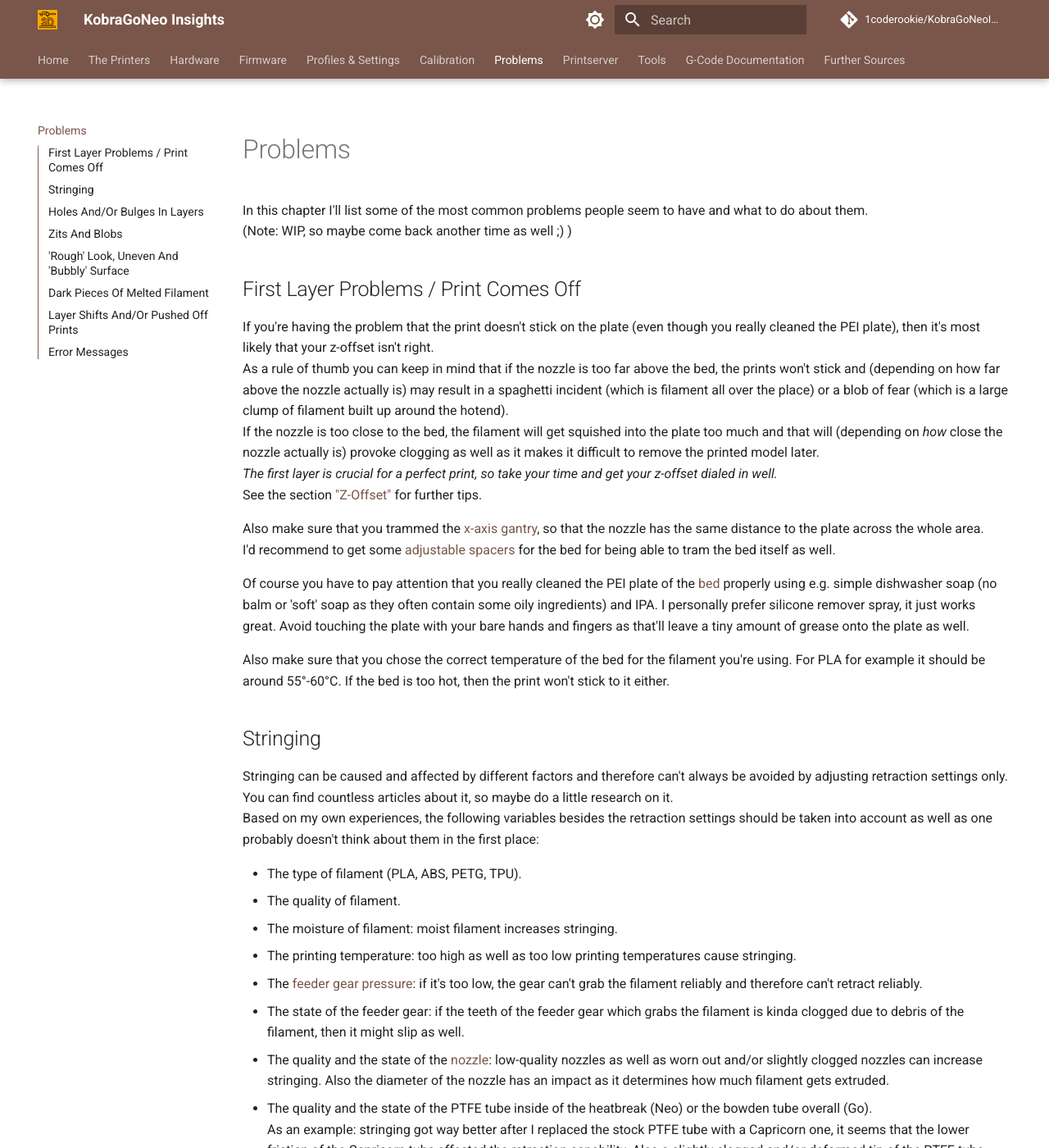
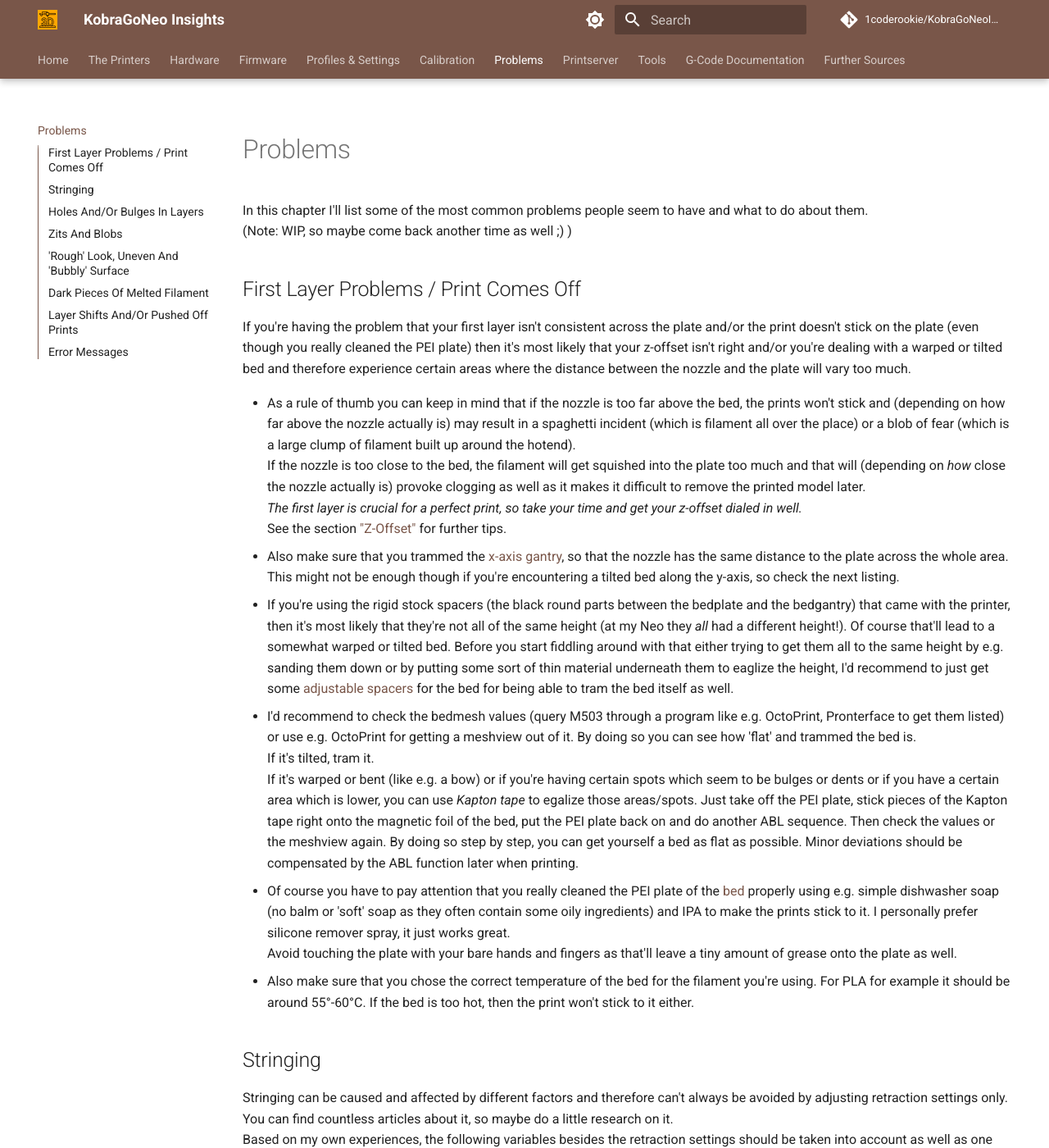
Before and after one commit to 1coderookie/KobraGoNeoInsights, an MkDocs documentation site: the page built from docs/problems.md, in a window 1280 px wide and 1400 px high. Shown: the whole window at 82% size. Built offline with MkDocs 1.6.1 and Material for MkDocs 9.7.7, drawn with Linux system fonts in a browser that asks for light colours; comment, search, counter and statistics services are not loaded.

Commit message:
Update problems.md

```diff
--- a/docs/problems.md
+++ b/docs/problems.md
@@ -5,18 +5,21 @@ In this chapter I'll list some of the most common problems people seem to have a
 (Note: WIP, so maybe come back another time as well ;) )
 
 ## First Layer Problems / Print Comes Off
-If you're having the problem that the print doesn't stick on the plate (even though you really cleaned the PEI plate), then it's most likely that your z-offset isn't right.
-As a rule of thumb you can keep in mind that if the nozzle is too far above the bed, the prints won't stick and (depending on how far above the nozzle actually is) may result in a spaghetti incident (which is filament all over the place) or a blob of fear (which is a large clump of filament built up around the hotend).
-If the nozzle is too close to the bed, the filament will get squished into the plate too much and that will (depending on *how* close the nozzle actually is) provoke clogging as well as it makes it difficult to remove the printed model later.
-*The first layer is crucial for a perfect print, so take your time and get your z-offset dialed in well.*
-See the section ["Z-Offset"](calibration.md#z-offset) for further tips.
+If you're having the problem that your first layer isn't consistent across the plate and/or the print doesn't stick on the plate (even though you really cleaned the PEI plate) then it's most likely that your z-offset isn't right and/or you're dealing with a warped or tilted bed and therefore experience certain areas where the distance between the nozzle and the plate will vary too much.
 
-Also make sure that you trammed the [x-axis gantry](hardware/axes.md#x-axis-gantry), so that the nozzle has the same distance to the plate across the whole area.
-I'd recommend to get some [adjustable spacers](hardware/bed.md#different-spacers) for the bed for being able to tram the bed itself as well.
+- As a rule of thumb you can keep in mind that if the nozzle is too far above the bed, the prints won't stick and (depending on how far above the nozzle actually is) may result in a spaghetti incident (which is filament all over the place) or a blob of fear (which is a large clump of filament built up around the hotend).
+  If the nozzle is too close to the bed, the filament will get squished into the plate too much and that will (depending on *how* close the nozzle actually is) provoke clogging as well as it makes it difficult to remove the printed model later.
+  *The first layer is crucial for a perfect print, so take your time and get your z-offset dialed in well.*
+  See the section ["Z-Offset"](calibration.md#z-offset) for further tips.
+- Also make sure that you trammed the [x-axis gantry](hardware/axes.md#x-axis-gantry), so that the nozzle has the same distance to the plate across the whole area. This might not be enough though if you're encountering a tilted bed along the y-axis, so check the next listing.
+- If you're using the rigid stock spacers (the black round parts between the bedplate and the bedgantry) that came with the printer, then it's most likely that they're not all of the same height (at my Neo they *all* had a different height!). Of course that'll lead to a somewhat warped or tilted bed. Before you start fiddling around with that either trying to get them all to the same height by e.g. sanding them down or by putting some sort of thin material underneath them to eaglize the height, I'd recommend to just get some [adjustable spacers](hardware/bed.md#different-spacers) for the bed for being able to tram the bed itself as well.
+- I'd recommend to check the bedmesh values (query M503 through a program like e.g. OctoPrint, Pronterface to get them listed) or use e.g. OctoPrint for getting a meshview out of it. By doing so you can see how 'flat' and trammed the bed is.
+  If it's tilted, tram it.
+  If it's warped or bent (like e.g. a bow) or if you're having certain spots which seem to be bulges or dents or if you have a certain area which is lower, you can use *Kapton tape* to egalize those areas/spots. Just take off the PEI plate, stick pieces of the Kapton tape right onto the magnetic foil of the bed, put the PEI plate back on and do another ABL sequence. Then check the values or the meshview again. By doing so step by step, you can get yourself a bed as flat as possible. Minor deviations should be compensated by the ABL function later when printing.
+- Of course you have to pay attention that you really cleaned the PEI plate of the [bed](hardware/bed.md) properly using e.g. simple dishwasher soap (no balm or 'soft' soap as they often contain some oily ingredients) and IPA to make the prints stick to it. I personally prefer silicone remover spray, it just works great.
+  Avoid touching the plate with your bare hands and fingers as that'll leave a tiny amount of grease onto the plate as well.
+- Also make sure that you chose the correct temperature of the bed for the filament you're using. For PLA for example it should be around 55°-60°C. If the bed is too hot, then the print won't stick to it either.
 
-Of course you have to pay attention that you really cleaned the PEI plate of the [bed](hardware/bed.md) properly using e.g. simple dishwasher soap (no balm or 'soft' soap as they often contain some oily ingredients) and IPA. I personally prefer silicone remover spray, it just works great. Avoid touching the plate with your bare hands and fingers as that'll leave a tiny amount of grease onto the plate as well.
-
-Also make sure that you chose the correct temperature of the bed for the filament you're using. For PLA for example it should be around 55°-60°C. If the bed is too hot, then the print won't stick to it either.
 
 ## Stringing
 Stringing can be caused and affected by different factors and therefore can't always be avoided by adjusting retraction settings only. You can find countless articles about it, so maybe do a little research on it.
```
